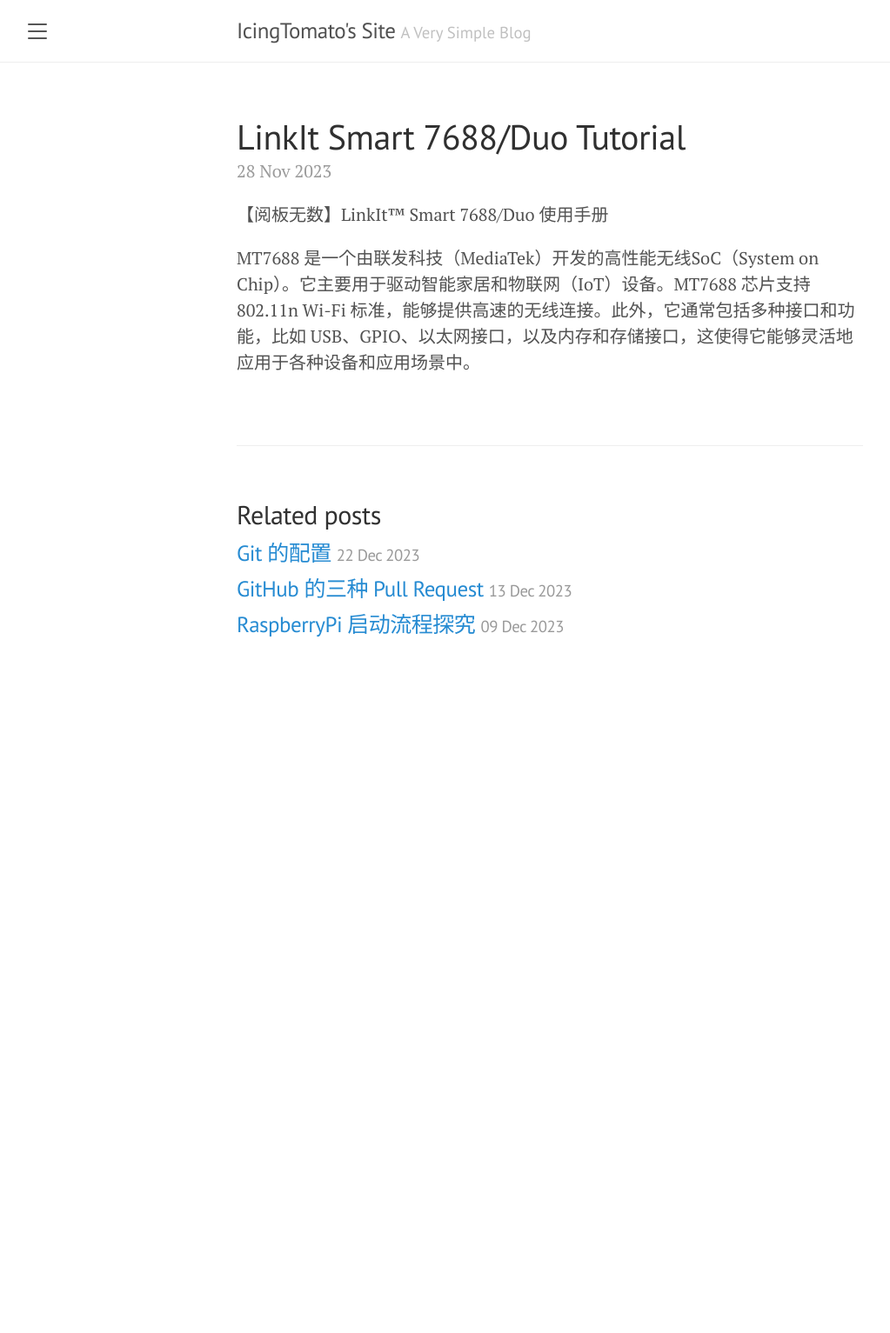
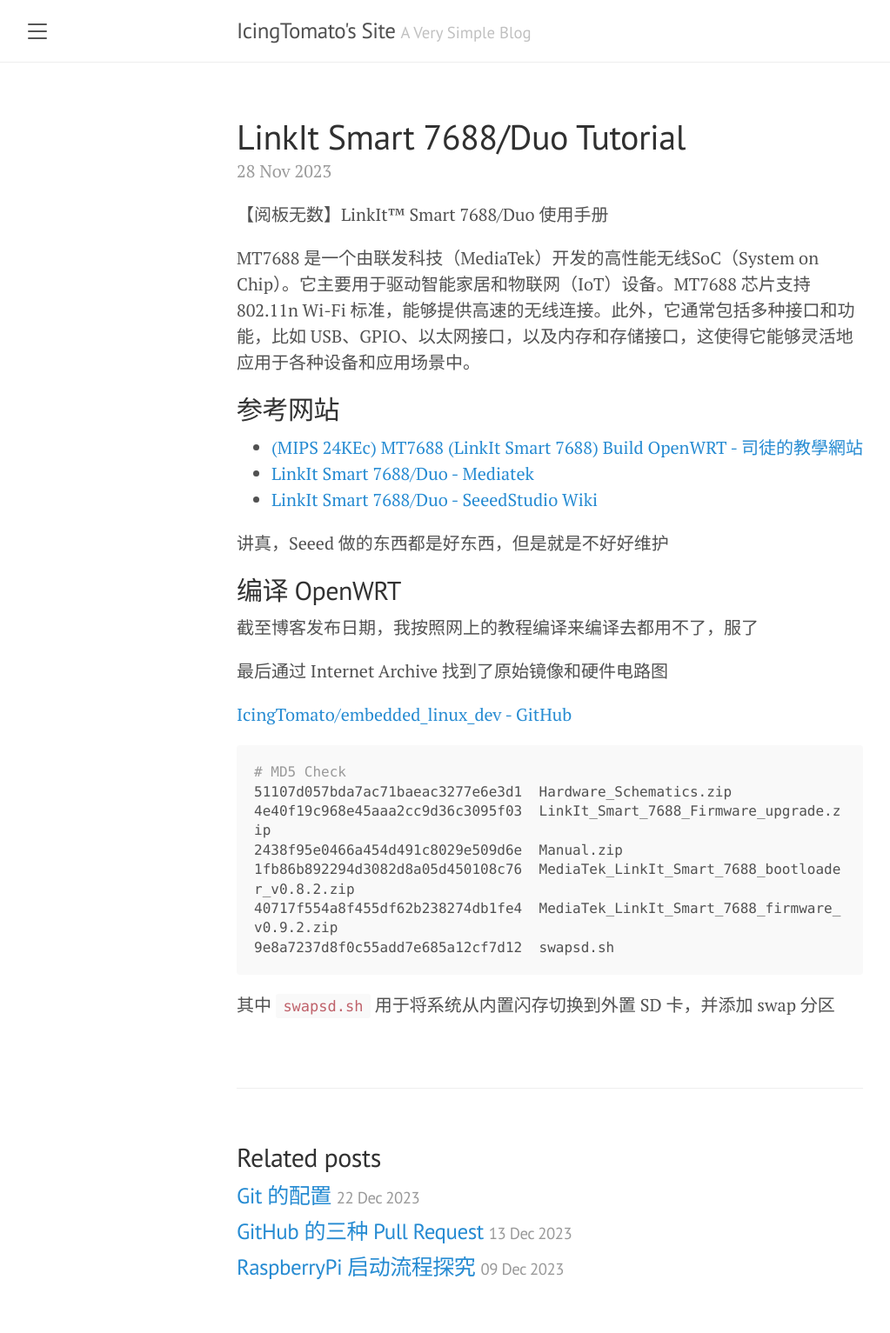
Before and after one commit to IcingTomato/icing.fun, a Jekyll site: the page built from _posts/2023-11-28-linkit_smart_7688.markdown, in a window 1280 px wide. Shown: the whole page at 87% size, without its empty margins (8-1031 px from the left). Built offline with Jekyll 4.4.1, drawn with Linux system fonts in a browser that asks for light colours; before the commit the page ends 900 px from its top, so only the background shows below that.

Commit message:
Change: Change something

````diff
--- a/_posts/2023-11-28-linkit_smart_7688.markdown
+++ b/_posts/2023-11-28-linkit_smart_7688.markdown
@@ -7,3 +7,31 @@ tags: mips all_sort_of_embedded_linux zh-cn
 【阅板无数】LinkIt™ Smart 7688/Duo 使用手册
 
 MT7688 是一个由联发科技（MediaTek）开发的高性能无线SoC（System on Chip）。它主要用于驱动智能家居和物联网（IoT）设备。MT7688 芯片支持 802.11n Wi-Fi 标准，能够提供高速的无线连接。此外，它通常包括多种接口和功能，比如 USB、GPIO、以太网接口，以及内存和存储接口，这使得它能够灵活地应用于各种设备和应用场景中。
+
+## 参考网站
+
+- [(MIPS 24KEc) MT7688 (LinkIt Smart 7688) Build OpenWRT - 司徒的教學網站](https://steward-fu.github.io/website/mcu/mt7688/build_openwrt.htm)
+- [LinkIt Smart 7688/Duo - Mediatek](https://docs.labs.mediatek.com/resource/linkit-smart-7688/en)
+- [LinkIt Smart 7688/Duo - SeeedStudio Wiki](https://wiki.seeedstudio.com/LinkIt_Smart_7688/)
+
+讲真，Seeed 做的东西都是好东西，但是就是不好好维护
+
+## 编译 OpenWRT
+
+截至博客发布日期，我按照网上的教程编译来编译去都用不了，服了
+
+最后通过 Internet Archive 找到了原始镜像和硬件电路图
+
+[IcingTomato/embedded_linux_dev - GitHub](https://github.com/IcingTomato/embedded_linux_dev/tree/master/MIPS/MT7688_series/LinkIt_Smart_7688(Duo))
+
+```sh
+# MD5 Check
+51107d057bda7ac71baeac3277e6e3d1  Hardware_Schematics.zip
+4e40f19c968e45aaa2cc9d36c3095f03  LinkIt_Smart_7688_Firmware_upgrade.zip
+2438f95e0466a454d491c8029e509d6e  Manual.zip
+1fb86b892294d3082d8a05d450108c76  MediaTek_LinkIt_Smart_7688_bootloader_v0.8.2.zip
+40717f554a8f455df62b238274db1fe4  MediaTek_LinkIt_Smart_7688_firmware_v0.9.2.zip
+9e8a7237d8f0c55add7e685a12cf7d12  swapsd.sh
+```
+
+其中 `swapsd.sh` 用于将系统从内置闪存切换到外置 SD 卡，并添加 swap 分区
````
